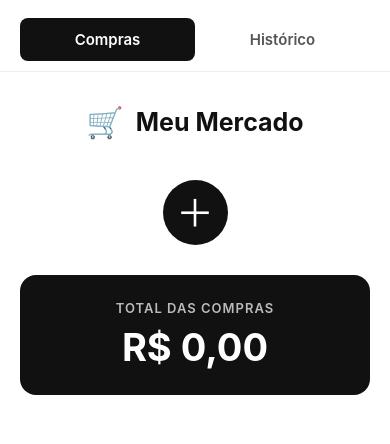
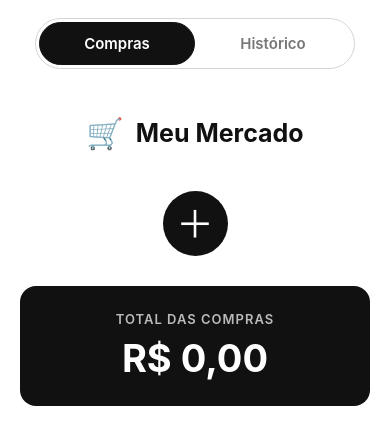
Before and after one commit to Empreendedorismomagnetico/Meu-Mercado-1, a React Native app: screen / in a window 390 px wide. Shown: the top 444 px of the page. Built offline with nearby package versions, Linux system fonts and the light colour scheme.

Commit message:
Update App.js

```diff
--- a/App.js
+++ b/App.js
@@ -56,6 +56,7 @@ export default function App() {
       />
 
       <View style={styles.container}>
+        <View style={styles.navigationContainer}>
           <View style={styles.navigation}>
             <TouchableOpacity
               style={[
@@ -63,6 +64,7 @@ export default function App() {
                 currentPage === 0 && styles.activeButton,
               ]}
               onPress={() => navigateTo(0)}
+              activeOpacity={0.8}
             >
               <Text style={[
                 styles.navText,
@@ -78,6 +80,7 @@ export default function App() {
                 currentPage === 1 && styles.activeButton,
               ]}
               onPress={() => navigateTo(1)}
+              activeOpacity={0.8}
             >
               <Text style={[
                 styles.navText,
@@ -86,6 +89,7 @@ export default function App() {
                 Histórico
               </Text>
             </TouchableOpacity>
+          </View>
         </View>
 
         <ScrollView
@@ -120,29 +124,40 @@ const styles = StyleSheet.create({
     backgroundColor: '#FFFFFF',
   },
 
+  navigationContainer: {
+    paddingHorizontal: 35,
+    paddingTop: 18,
+    paddingBottom: 14,
+    backgroundColor: '#FFFFFF',
+  },
+
   navigation: {
     flexDirection: 'row',
-    paddingHorizontal: 20,
-    paddingTop: 18,
-    paddingBottom: 10,
+    alignItems: 'center',
+    borderWidth: 1,
+    borderColor: '#D5D5D5',
+    borderRadius: 30,
+    padding: 3,
     backgroundColor: '#FFFFFF',
-    borderBottomWidth: 1,
-    borderBottomColor: '#EEEEEE',
   },
 
   navButton: {
     flex: 1,
     alignItems: 'center',
-    paddingVertical: 12,
-    borderRadius: 8,
+    justifyContent: 'center',
+    paddingVertical: 11,
+    borderRadius: 25,
+    borderWidth: 1,
+    borderColor: 'transparent',
   },
 
   activeButton: {
     backgroundColor: '#111111',
+    borderColor: '#111111',
   },
 
   navText: {
-    color: '#555555',
+    color: '#777777',
     fontSize: 15,
     fontWeight: '600',
   },
```
Lines whose indentation alone changed are shown as unchanged.
